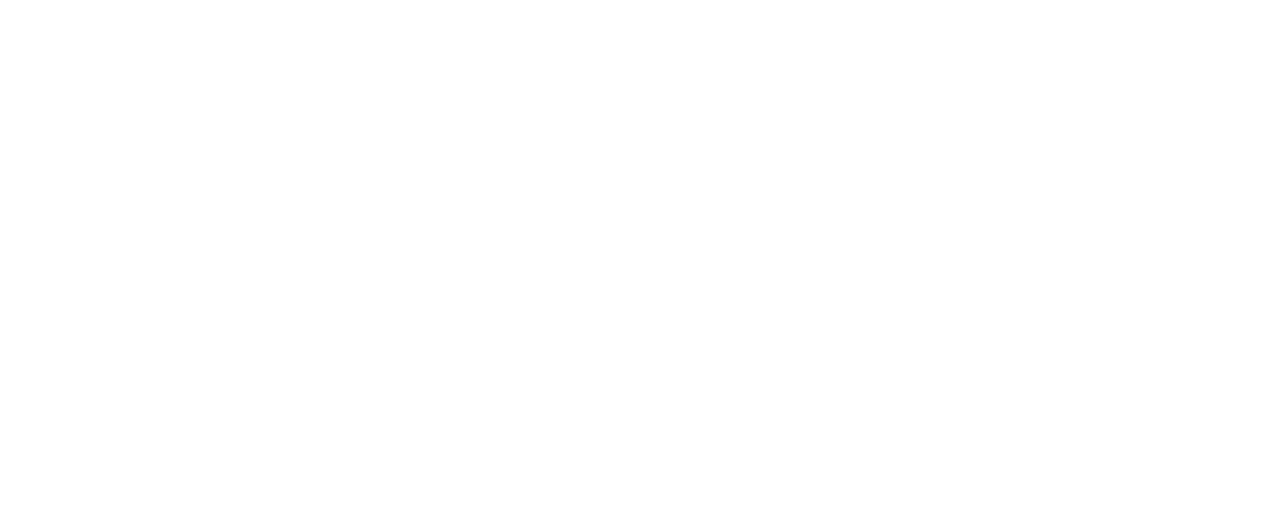
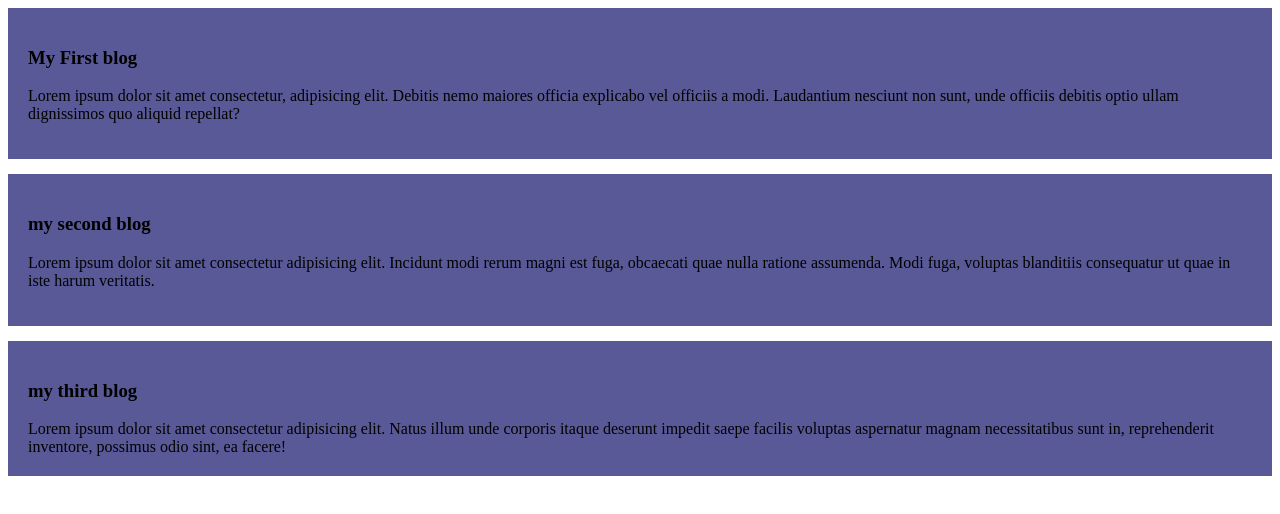
Before and after one commit to rmRK5/my-simple-website, a plain HTML site: page index.html in a window 1280 px wide. Drawn offline with Linux system fonts and the light colour scheme.

Commit message:
added the first blog

```diff
--- a/index.html
+++ b/index.html
@@ -4,8 +4,21 @@
     <meta charset="UTF-8">
     <meta name="viewport" content="width=device-width, initial-scale=1.0">
     <title>my simple website</title>
+    <link rel="stylesheet" href="styles/blog.css">
 </head>
 <body>
+    <div>
+        <h3>My First blog</h3>
+        <P>Lorem ipsum dolor sit amet consectetur, adipisicing elit. Debitis nemo maiores officia explicabo vel officiis a modi. Laudantium nesciunt non sunt, unde officiis debitis optio ullam dignissimos quo aliquid repellat?</P>
+        </div>
+        <div>
+        <h3>my second blog</h3>
+        <p>Lorem ipsum dolor sit amet consectetur adipisicing elit. Incidunt modi rerum magni est fuga, obcaecati quae nulla ratione assumenda. Modi fuga, voluptas blanditiis consequatur ut quae in iste harum veritatis.</p>
+        </div>
+        <div>
+        <h3>my third blog</h3>
+        Lorem ipsum dolor sit amet consectetur adipisicing elit. Natus illum unde corporis itaque deserunt impedit saepe facilis voluptas aspernatur magnam necessitatibus sunt in, reprehenderit inventore, possimus odio sint, ea facere!
+    </div>
 
 </body>
 </html>
--- /dev/null
+++ b/styles/blog.css
@@ -0,0 +1,5 @@
+div{
+    background-color: rgb(89, 89, 152);
+    padding: 20px;
+    margin-bottom: 15px;
+}
```
